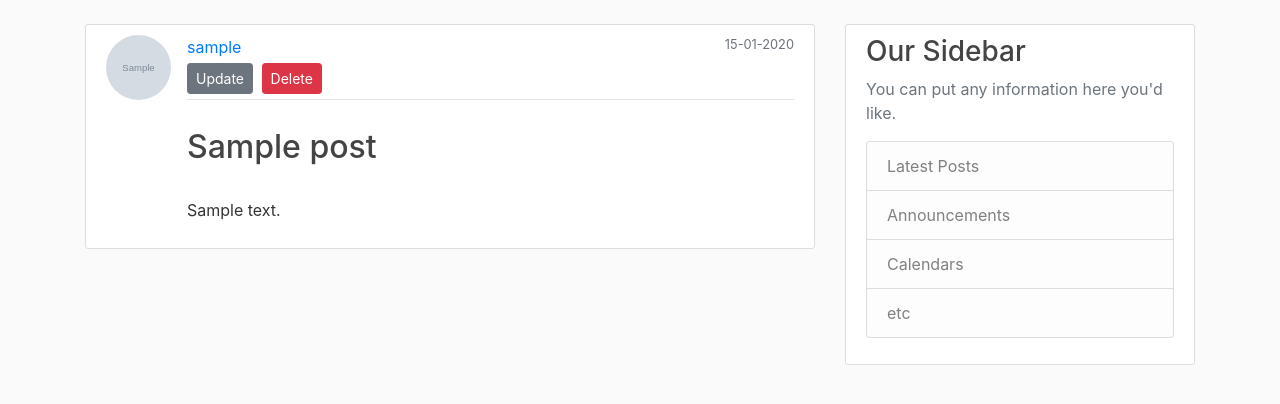
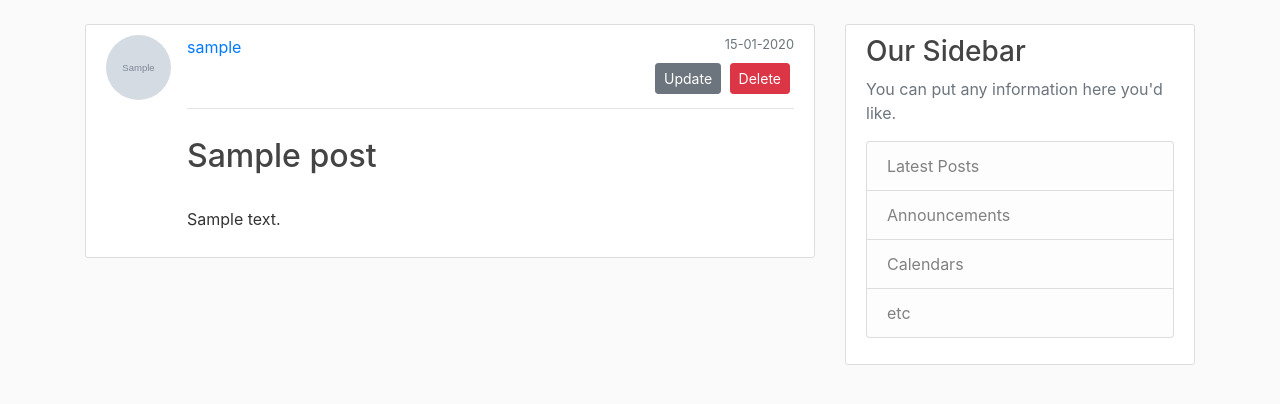
Before and after one commit to JulianHysi/personal-blog, a Flask app: page /post/1 in a window 1280 px wide. Shown: the part 56-460 px from the top of the page. Run offline with Flask 2, Linux system fonts and the light colour scheme; a user stored in the database is signed in; tables that the repository leaves empty hold one stand-in row (values such as "Sample post"); grey boxes marked "Sample" are stand-in pictures; some libraries are stand-ins or nearby versions.

Commit message:
Changed the appearance of a post

```diff
--- a/personal_blog/routes.py
+++ b/personal_blog/routes.py
@@ -121,6 +121,7 @@ def update_post(post_id):
     if post.author != current_user:
         abort(403) #forbidden route
     form = PostForm()
+    form.submit.label.text = 'Update' # submit button has a label of 'Update' in this case
     if form.validate_on_submit():
         post.title = form.title.data
         post.content = form.content.data
--- a/personal_blog/static/main.css
+++ b/personal_blog/static/main.css
@@ -79,6 +79,6 @@ body {
     font-size: 2.5rem;
   }
 
- small#date_posted {
+  .right {
     float: right;
-  }
+}
--- a/personal_blog/templates/home.html
+++ b/personal_blog/templates/home.html
@@ -6,7 +6,7 @@
         <div class="media-body">
             <div class="article-metadata">
                 <a class="mr-2" href="#">{{ post.author.username }}</a>
-                <small class="text-muted" id="date_posted"> {{ post.date_posted.strftime('%d-%m-%Y') }} </small>
+                <small class="text-muted right"> {{ post.date_posted.strftime('%d-%m-%Y') }} </small>
             </div> <br>
             <h2><a class="article-title" href="{{ url_for('post', post_id=post.id) }}">{{ post.title }}</a></h2>
         </div>
--- a/personal_blog/templates/post.html
+++ b/personal_blog/templates/post.html
@@ -5,12 +5,14 @@
     <div class="media-body">
         <div class="article-metadata">
             <a class="mr-2" href="#">{{ post.author.username }}</a>
-            <small class="text-muted" id="date_posted"> {{ post.date_posted.strftime('%d-%m-%Y') }} </small>
+            <small class="text-muted right"> {{ post.date_posted.strftime('%d-%m-%Y') }} </small>
             {% if post.author == current_user %}
-            <div>
+            <br>
+            <div class="right">
                 <a class="btn btn-secondary btn-sm mt-1 mb-1" href="{{ url_for('update_post', post_id=post.id) }}">Update</a>
                 <button type="button" class="btn btn-danger btn-sm m-1" data-toggle="modal" data-target="#deleteModal">Delete</button>
             </div>
+            <br><br>
             {% endif %}
         </div> <br>
         <h2 class="article-title">{{ post.title }}</h2> <br>
```
Also changed, not shown: personal_blog/blog.db.
